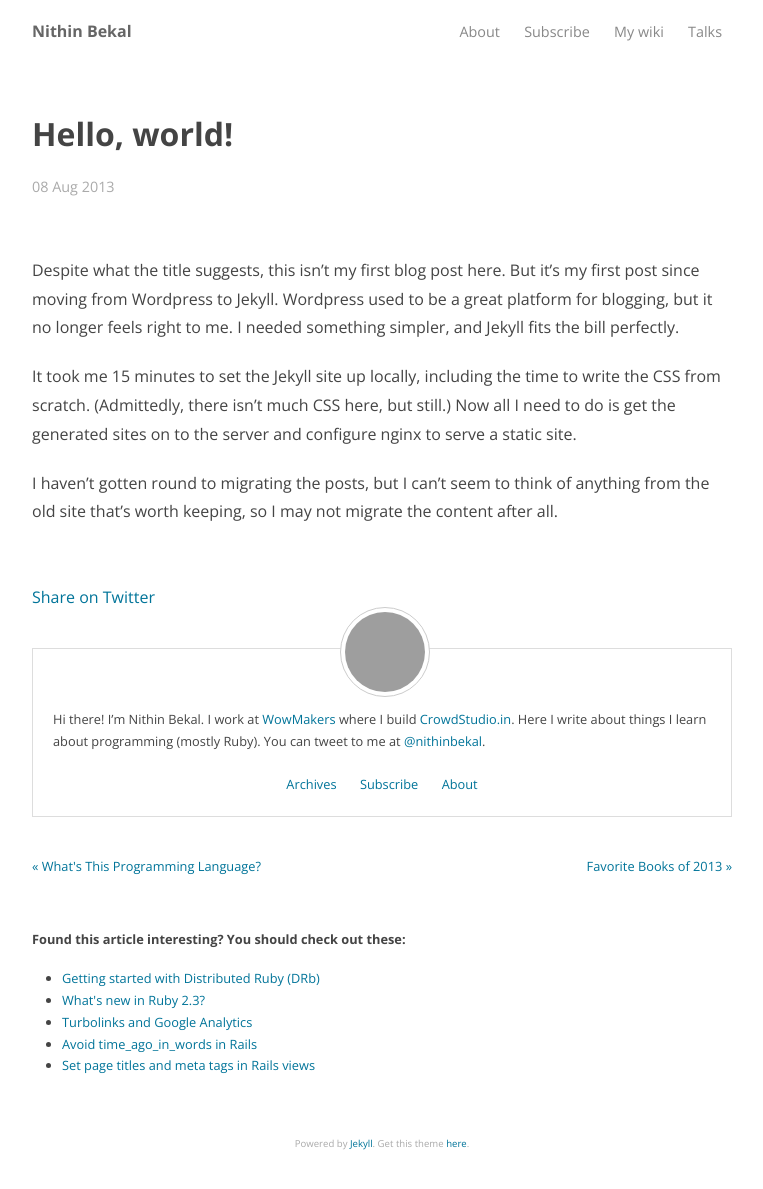
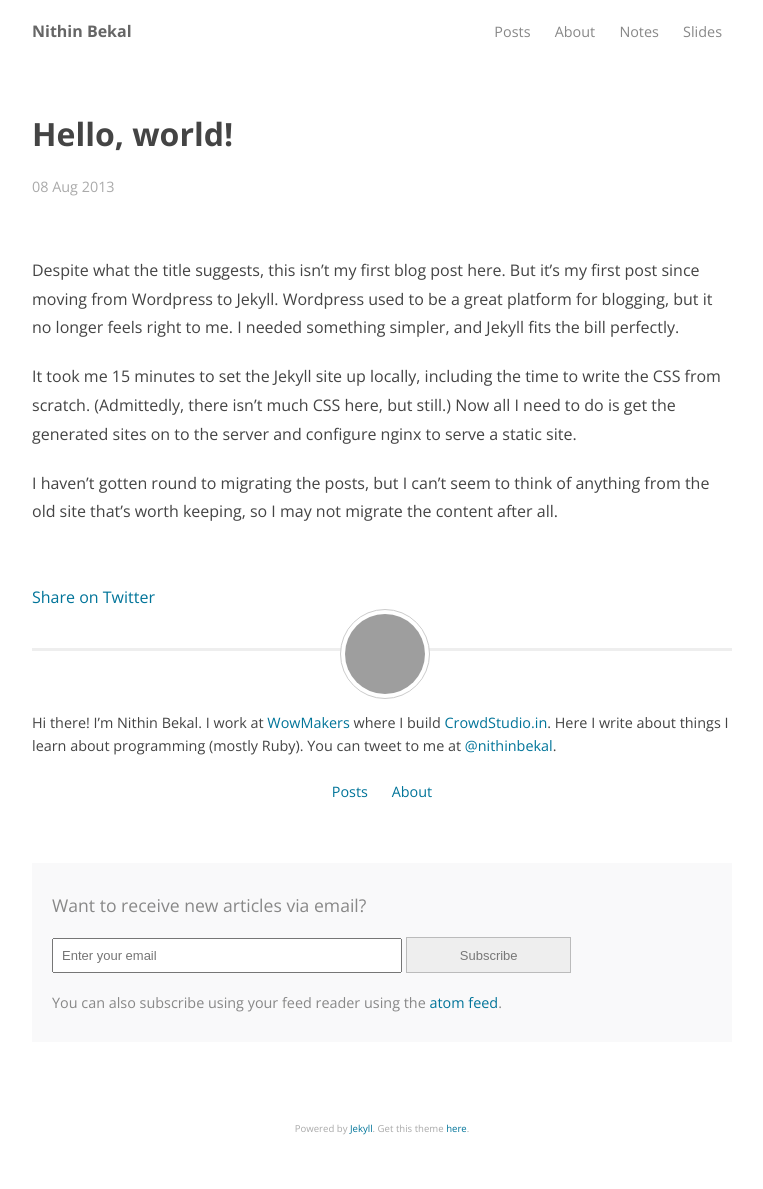
Before and after one commit to nithinbekal/nithinbekal.github.io, a Jekyll site: the page built from _posts/2013-08-08-hello-world.markdown, in a window 1280 px wide, cut to the strip 0-1190 px from the top of the page. Shown: the whole strip, without its empty margins (258-1021 px from the left). Built offline with Jekyll 4.4.1, drawn with Linux system fonts in a browser that asks for light colours; comment, search, counter and statistics services are not loaded; grey boxes are pictures that could not be loaded.

Commit message:
Reduce clutter in post footer

```diff
--- a/_layouts/default.html
+++ b/_layouts/default.html
@@ -19,10 +19,10 @@
       <div class='header'>
         <h1 class='title'><a id='top-home-link' href='/'>{{ site.name }}</a></h1>
         <span class='links align-right'>
+          <a class='top-about-link' href='/'>Posts</a>
           <a class='top-about-link' href='/about/'>About</a>
-          <a class='top-about-link sm-hide' href='/subscribe/'>Subscribe</a>
-          <a class='top-about-link sm-hide' href='/notes/'>My wiki</a>
-          <a class='top-about-link sm-hide' href='/slides/'>Talks</a>
+          <a class='top-about-link sm-hide' href='/notes/'>Notes</a>
+          <a class='top-about-link sm-hide' href='/slides/'>Slides</a>
         </span>
       </div>
 
--- a/_layouts/post.html
+++ b/_layouts/post.html
@@ -34,13 +34,33 @@ layout: default
         <br>
         <br>
         <div class='links'>
-          <a id='bio-home-link' href='/'>Archives</a>
-          <a id='bio-subscribe-link' href='/subscribe/'>Subscribe</a>
+          <a id='bio-home-link' href='/'>Posts</a>
           <a id='bio-about-link' href='/about/'>About</a>
         </div>
       </div>
     </div>
 
+    <div class='subscribe'>
+      <p class='text-lg'>Want to receive new articles via email?</p>
+
+      <form action="https://feedburner.google.com/fb/a/mailverify"
+            class='subscribe-form clearfix' method="post" target="popupwindow"
+            onsubmit="window.open('https://feedburner.google.com/fb/a/mailverify?uri=nithinbekal', 'popupwindow', 'scrollbars=yes,width=550,height=520');return true">
+        <input type="text" class='subscribe-email' name="email"
+               tabindex="0" placeholder="Enter your email" />
+        <input type="hidden" value="nithinbekal" name="uri"/>
+        <input type="hidden" name="loc" value="en_US"/>
+        <input type="submit" value="Subscribe"
+               tabindex="1" class="subscribe-submit" />
+      </form>
+
+      <p class='text-sm'>
+        You can also subscribe using your feed reader using the
+        <a href="/feed.xml">atom feed</a>.
+      </p>
+    </div>
+
+    {% if false %}
     <div id='prev-next-nav'>
       <div class='prev'>
         {% if page.previous.url %}
@@ -66,7 +86,9 @@ layout: default
         {% endfor %}
       </ul>
     </div>
+    {% endif %}
   </div>
+
 
   {% include disqus.html %}
 
--- a/_sass/site.scss
+++ b/_sass/site.scss
@@ -15,6 +15,14 @@ a { color: #007499; text-decoration: none; }
 a:hover { text-decoration: underline; }
 
 .align-right { float: right; }
+.text-lg { font-size: 1.1em; }
+.text-sm { font-size: 0.9em; }
+
+.clearfix {
+  &:before, &:after { content: ' '; display: table; }
+  &:after { clear: both; }
+  *zoom: 1;
+}
 
 .container {
   margin: 0 auto;
@@ -125,19 +133,21 @@ a:hover { text-decoration: underline; }
   pre { padding: 20px; }
 }
 
+#post-footer { margin-bottom: 50px; }
+
 #author-bio {
-  border: 1px solid #ddd;
-  font-family: $main-font-stack;
-  font-size: 0.8em;
-  line-height: 1.7em;
-  padding: 60px 20px 20px 20px;
+  border-top: 3px solid #eee;
+  font-size: 0.9em;
+  line-height: 1.6em;
+  padding: 60px 0px;
   position: relative;
-}
-#author-bio .gravatar {
+
+  .gravatar {
     margin: -42px 0 0 -42px;
     position: absolute; top: 0; left: 50%;
   }
-#author-bio .gravatar img {
+
+  .gravatar img {
     background: #fff;
     border: 1px solid #ccc;
     border-radius: 50%;
@@ -145,9 +155,40 @@ a:hover { text-decoration: underline; }
     padding: 4px;
     width: 80px;
   }
-#author-bio .bio a { color: #007499; }
-#author-bio .links { text-align: center; }
-#author-bio .links a { padding: 0 10px; }
+  .bio a { color: #007499; }
+  .links { text-align: center; }
+  .links a { padding: 0 10px; }
+}
+
+.subscribe {
+  background: #f9f9fa;
+  color: #888;
+  padding: 30px 20px;
+}
+
+.subscribe-form {
+  clear: both;
+  padding: 20px 0;
+
+  input { font-size: 13px; }
+}
+
+.subscribe-email {
+  padding: 8px;
+  width: 50%;
+
+  &:focus { outline: 0; }
+}
+
+.subscribe-submit {
+  background: #eee;
+  border: 1px solid #bbb;
+  color: #777;
+  height: 36px;
+  width: 25%;
+
+  &:hover { background: #ddd; }
+}
 
 #prev-next-nav {
   overflow: hidden;
```
Lines whose indentation alone changed are shown as unchanged.
